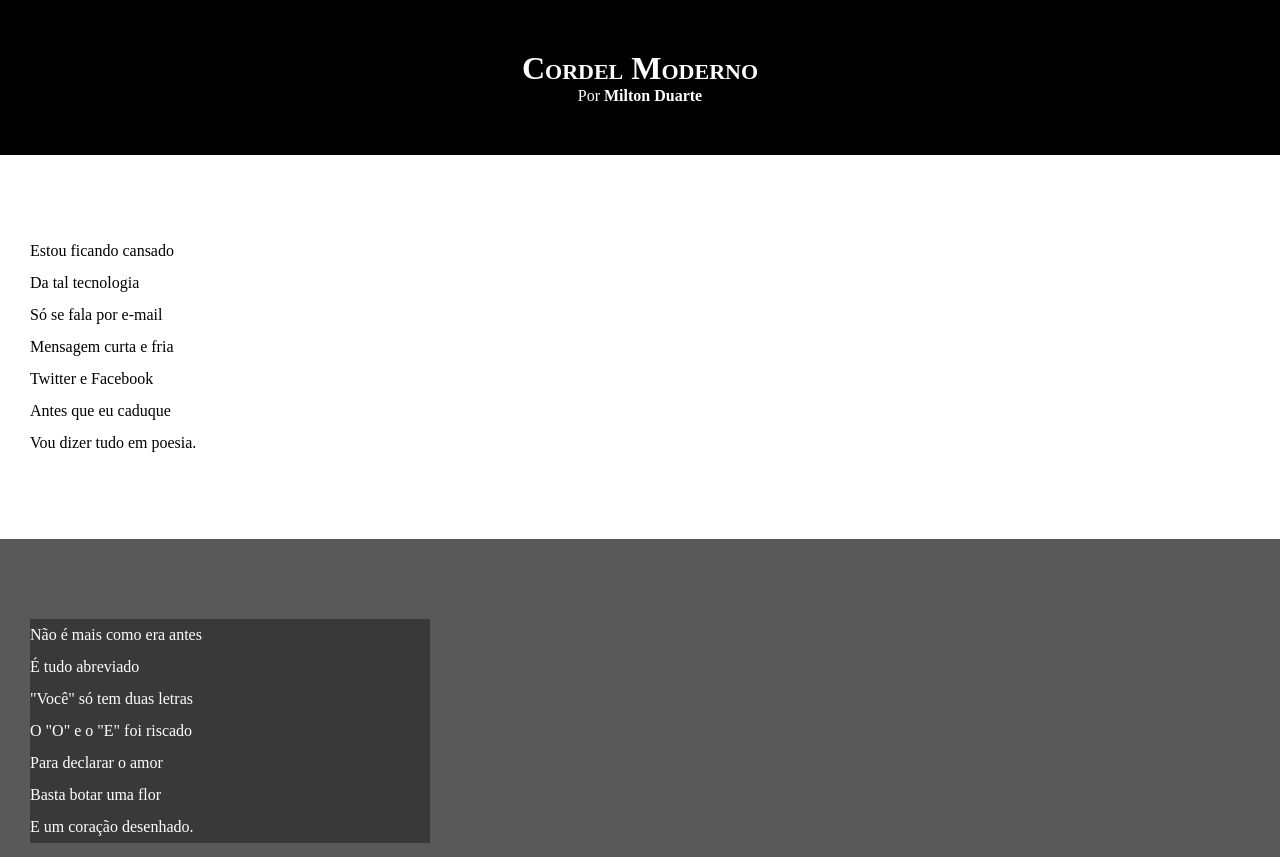
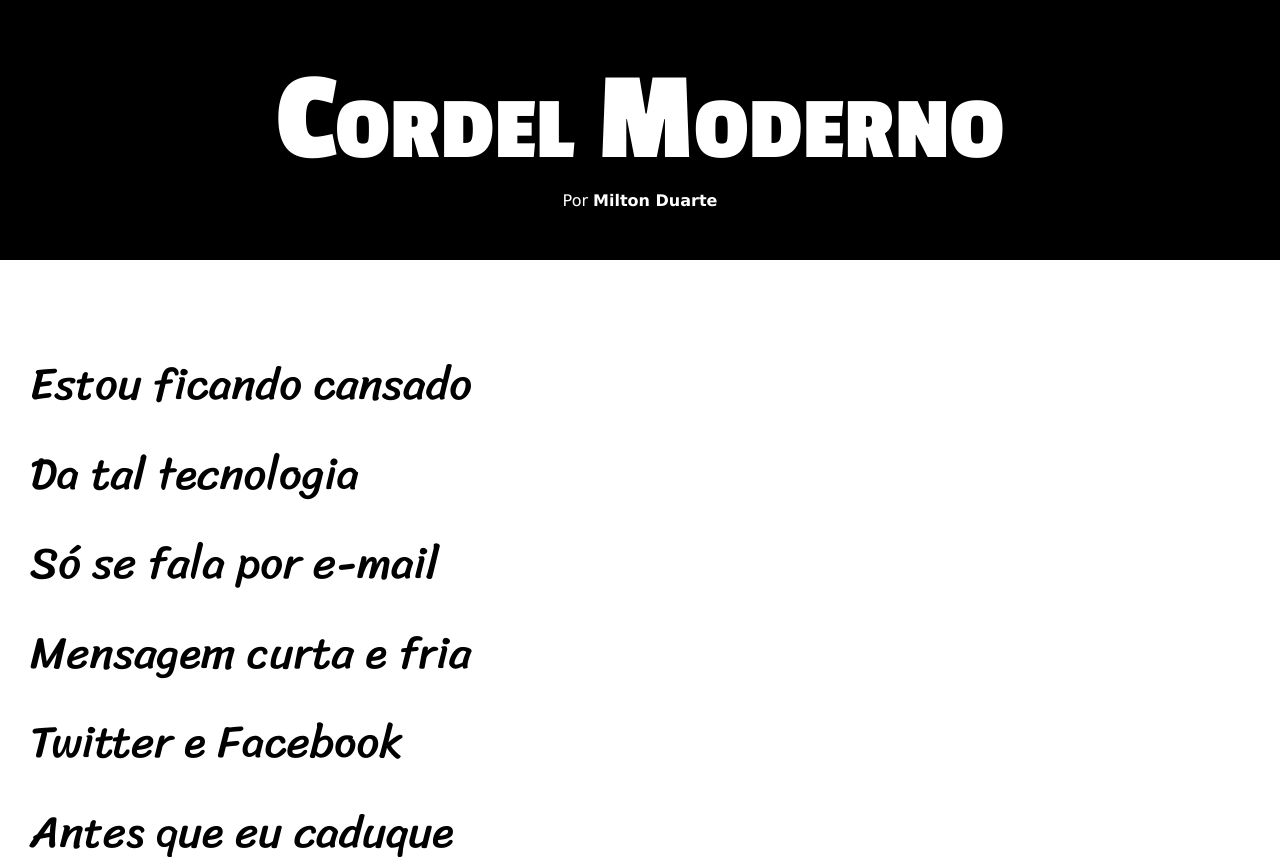
Before and after one commit to luiseduardo745/html-css, a plain HTML site: page Desafios/Módulo 2/Desafio12/cordel-moderno.html in a window 1280 px wide. Shown: the top 857 px of the page. Drawn offline with Linux system fonts and the light colour scheme.

Commit message:
atualização de estilos do desafio

```diff
--- a/Desafios/Módulo 2/Desafio12/style.css
+++ b/Desafios/Módulo 2/Desafio12/style.css
@@ -1,19 +1,26 @@
 @charset "UTF-8";
+
+@import url('https://fonts.googleapis.com/css2?family=Passion+One:wght@400;700;900&display=swap');
+
+@import url('https://fonts.googleapis.com/css2?family=Sriracha&display=swap');
+
 
 :root{
     --fonte1: Verdana, Geneva, Tahoma, sans-serif;
-    --fonte2: 'Passion One', cursive;
-    --fonte3: 'Sriracha', cursive;
+    --fonte2: "Passion One", sans-serif;
+    --fonte3: "Sriracha", cursive;
 }
 
 *{
     margin: 0px;
     padding: 0px;
+    font-size: 1em;
 }
 
 html, body{
     min-height: 100vh;
     background-color: darkgrey;
+    font-family: var(--fonte1);
 }
 
 header{
@@ -25,6 +32,8 @@ header{
 header > h1{
     padding-top: 50px;
     font-variant: small-caps;
+    font-family: var(--fonte2);
+    font-size: 10vw;
 }
 
 header > p{
@@ -46,6 +55,8 @@ section{
     padding-bottom: 10vh;
     line-height: 2em;
     padding-left: 30px;
+    font-family: var(--fonte3);
+    font-size: 3.5vw;
 }
 
 section.normal{
@@ -59,7 +70,8 @@ section.imagem{
 }
 
 section.imagem > p{
-    width: 400px;
+    display: inline-block;
+    padding: 5px;
     background-color: rgba(0, 0, 0, 0.363);
 }
 
```
